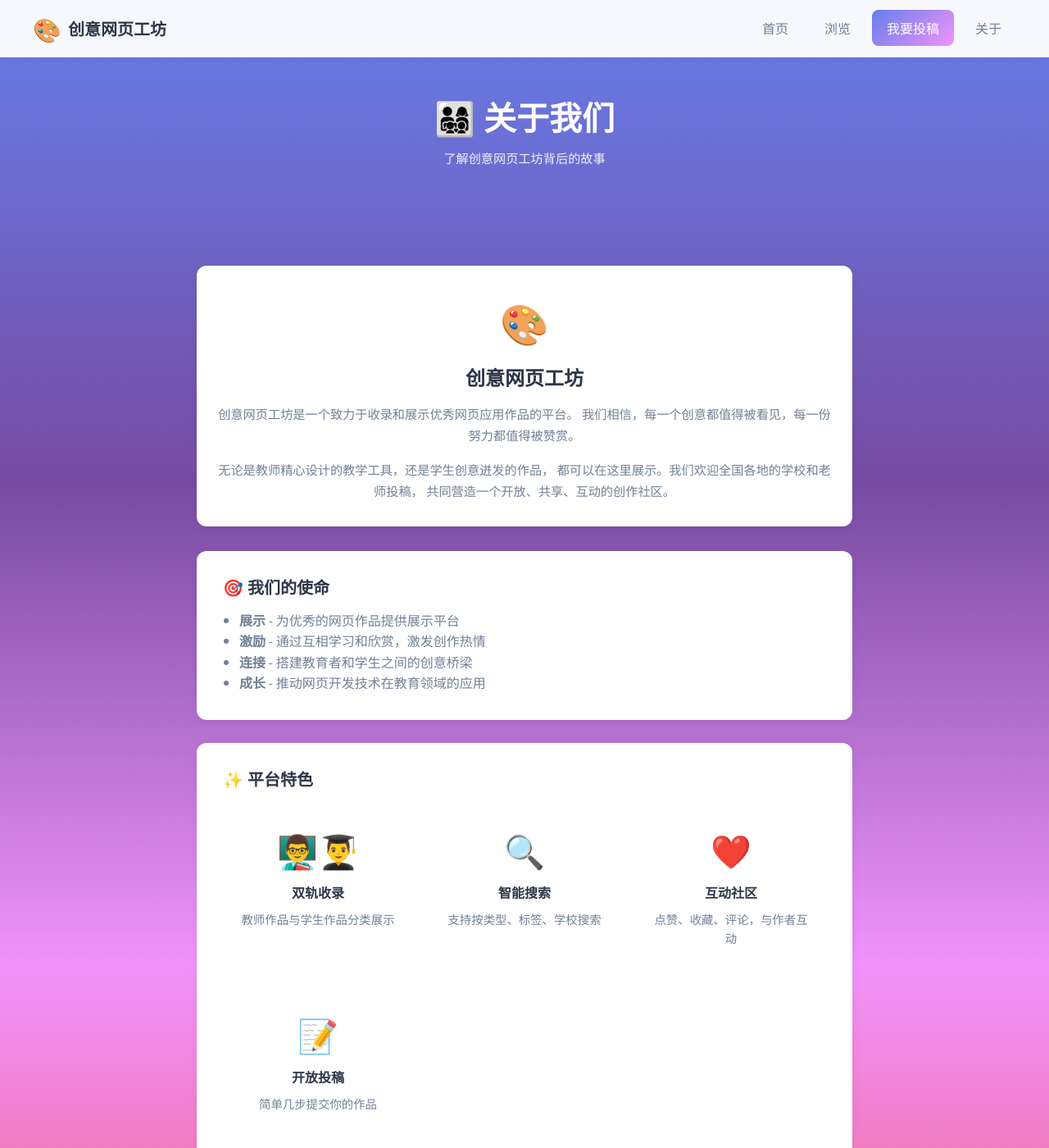
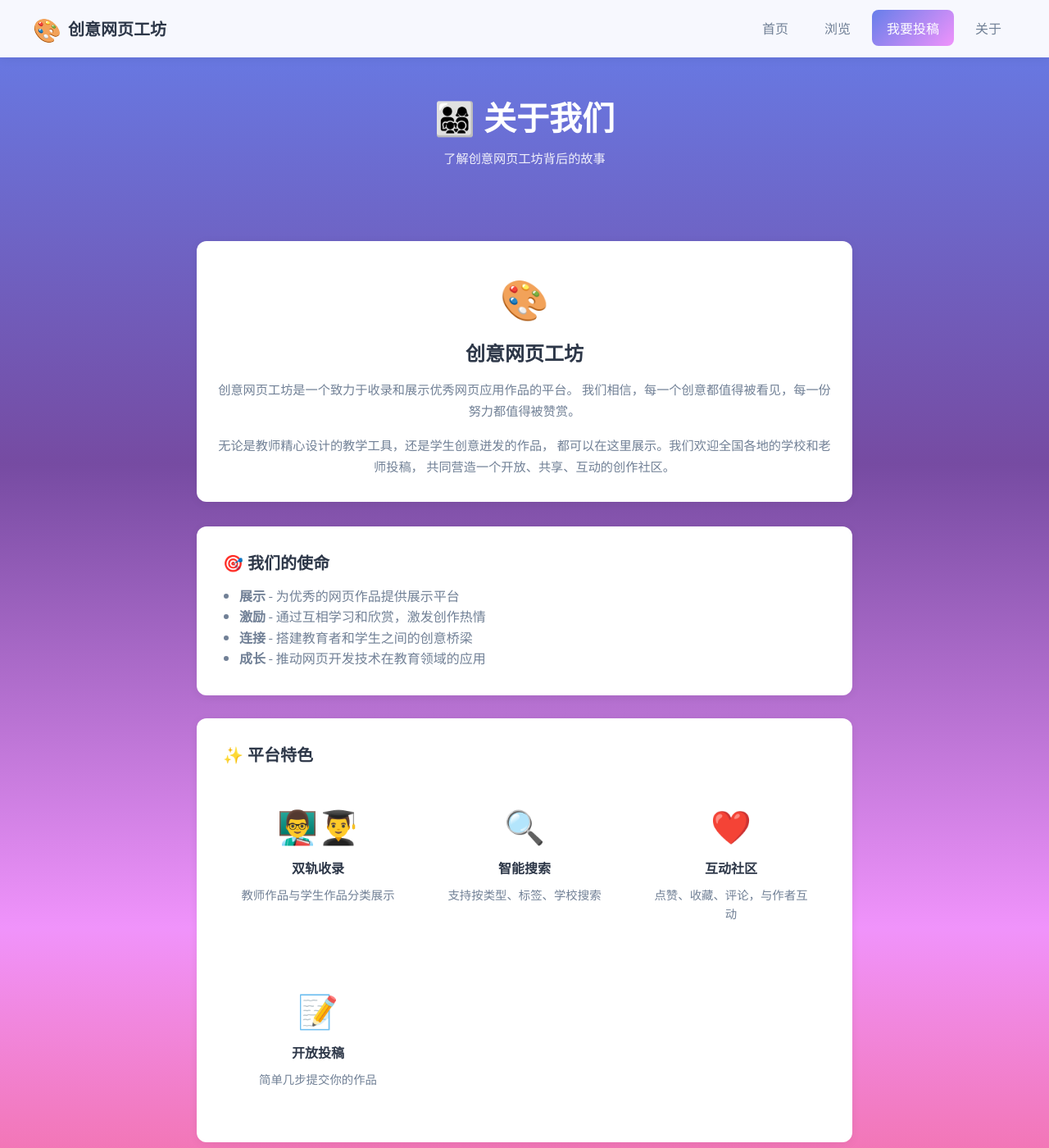
Before and after one commit to linqdsf/class-web-gallery, a Jekyll site: the page built from pages/about.md, in a window 1280 px wide and 1400 px high. Shown: the whole window at 82% size. Built offline with Jekyll 4.4.1, drawn with Linux system fonts in a browser that asks for light colours.

Commit message:
减小各栏目垂直间距

```diff
--- a/assets/css/main.css
+++ b/assets/css/main.css
@@ -345,7 +345,7 @@
    Sections
    ======================================== */
 .section {
-    padding: 40px 0;
+    padding: 24px 0;
 }
 
 .section-header {
@@ -354,7 +354,7 @@
     align-items: center;
     justify-content: space-between;
     gap: 12px;
-    margin-bottom: 24px;
+    margin-bottom: 16px;
     padding: 0 16px;
     max-width: 1200px;
     margin-left: auto;
@@ -1367,7 +1367,7 @@
 
     /* Sections */
     .section {
-        padding: 50px 0;
+        padding: 30px 0;
     }
 
     .section-header {
@@ -1561,11 +1561,11 @@
 
     /* Sections */
     .section {
-        padding: 70px 0;
+        padding: 40px 0;
     }
 
     .section-header {
-        margin-bottom: 35px;
+        margin-bottom: 20px;
     }
 
     .section-title {
@@ -1620,11 +1620,11 @@
 
     /* Footer */
     .footer {
-        padding: 70px 24px 30px;
+        padding: 40px 24px 30px;
     }
 
     .footer-content {
-        gap: 60px;
+        gap: 40px;
     }
 
     .footer-logo {
```
